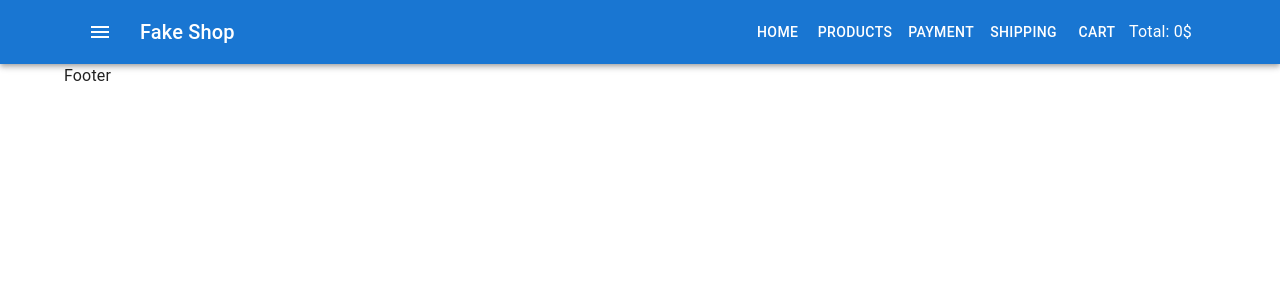
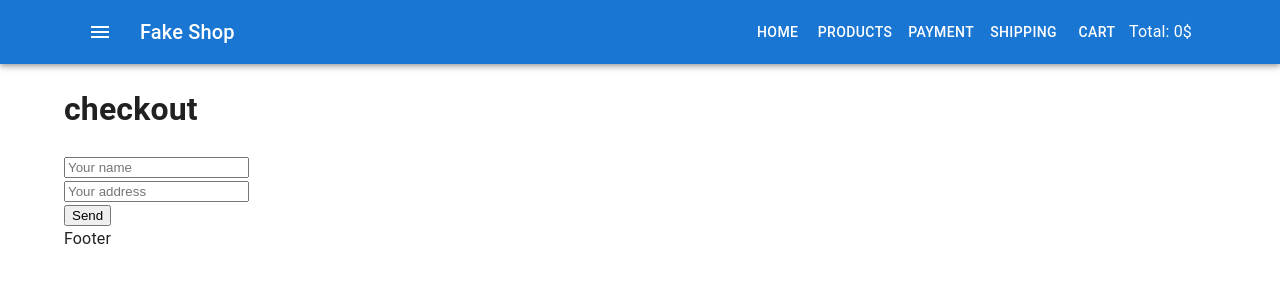
Before and after one commit to Kryvchenko/fake-store, a React (Create React App) app: page /checkout in a window 1280 px wide. Shown: the top 300 px of the page. Built offline with nearby package versions, Linux system fonts and the light colour scheme; no server answers.

Commit message:
contact from added

```diff
--- a/src/containers/Main/Main.js
+++ b/src/containers/Main/Main.js
@@ -5,6 +5,7 @@
 import { CartPage } from 'pages/CartPage/CartPage'
 import { PaymentPage } from 'pages/PaymentPage/PaymentPage'
 import { ShippingPage } from 'pages/ShippingPage/ShippingPage'
+import CheckoutPage from 'pages/CheckoutPage/CheckoutPage'
 
 export const Main = () => {
     return (
@@ -16,6 +17,7 @@
                     <Route path="cart" element={<CartPage />} />
                     <Route path="payment" element={<PaymentPage />} />
                     <Route path="shipping" element={<ShippingPage />} />
+                    <Route path="checkout" element={<CheckoutPage />} />
                 </Routes>
             </Container>
         </>
--- a/src/pages/CartPage/CartPage.js
+++ b/src/pages/CartPage/CartPage.js
@@ -3,6 +3,7 @@
 import { CartProductList } from 'components/Cart/CartProductList'
 import CartProductListItemExtended from 'components/Cart/CartProductsListItemExtended'
 import { Grid } from '@mui/material'
+import { Link } from 'react-router-dom'
 
 export const CartPage = () => {
     return (
@@ -12,6 +13,7 @@
                 <CartProductList CartItem={CartProductListItemExtended} />
             </Grid>
             <CartTotal />
+            <Link to="/checkout">Proceed to checkout</Link>
         </>
     )
 }
--- /dev/null
+++ b/src/pages/CheckoutPage/CheckoutPage.js
@@ -0,0 +1,88 @@
+import axios from 'axios'
+import React, { Component } from 'react'
+
+class CheckoutPage extends Component {
+    state = {
+        name: '',
+        address: '',
+        isOrderSend: false,
+    }
+
+    handleName = (e) => {
+        this.setState({
+            name: e.target.value,
+        })
+    }
+    handleAddress = (e) => {
+        this.setState({
+            address: e.target.value,
+        })
+    }
+
+    sendForm = (e) => {
+        e.preventDefault()
+        axios
+            .post(
+                'https://my-json-server.typicode.com/kznkv-skillup/server/orders',
+                {
+                    name: this.state.name,
+                    address: this.state.address,
+                }
+            )
+            .then((res) => res.data)
+            .then(({ name, address }) =>
+                this.setState({
+                    name,
+                    address,
+                    isOrderSent: true,
+                })
+            )
+    }
+
+    renderForm = () => {
+        return (
+            <form onSubmit={this.sendForm}>
+                <div>
+                    <input
+                        type="text"
+                        placeholder="Your name"
+                        value={this.state.name}
+                        onChange={this.handleName}
+                    />
+                </div>
+                <div>
+                    <input
+                        type="text"
+                        placeholder="Your address"
+                        value={this.state.address}
+                        onChange={this.handleAddress}
+                    />
+                </div>
+                <button type="submit">Send</button>
+            </form>
+        )
+    }
+
+    renderMessage = () => {
+        return (
+            <div>
+                Dear, {this.state.name}, thanks for your order!{' '}
+                <p>Adress: {this.state.address}</p>
+            </div>
+        )
+    }
+
+    render() {
+        console.log(this.state)
+        return (
+            <>
+                <h1>checkout</h1>
+                {this.state.isOrderSend !== true
+                    ? this.renderForm()
+                    : this.renderMessage()}
+            </>
+        )
+    }
+}
+
+export default CheckoutPage
```
